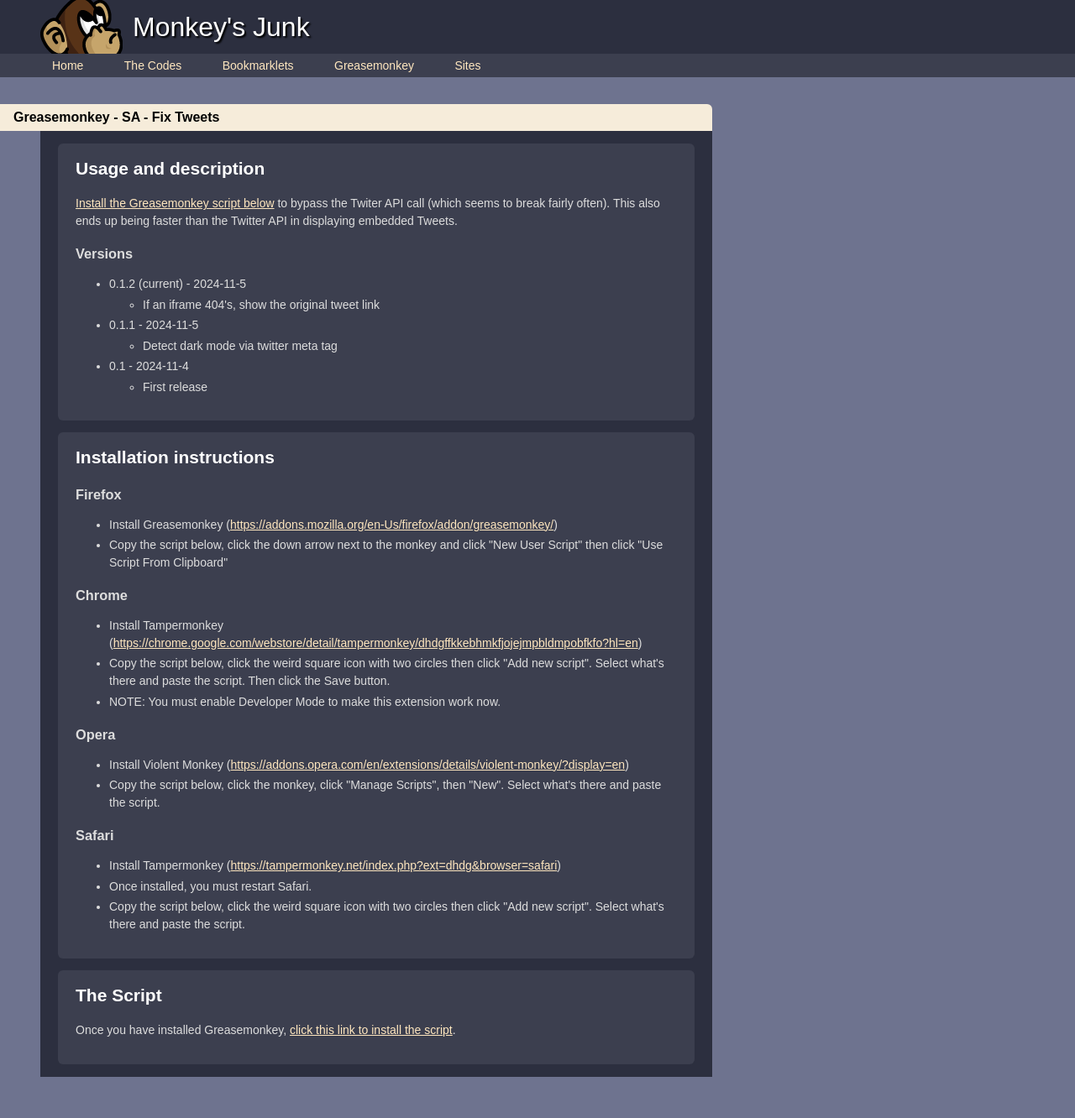
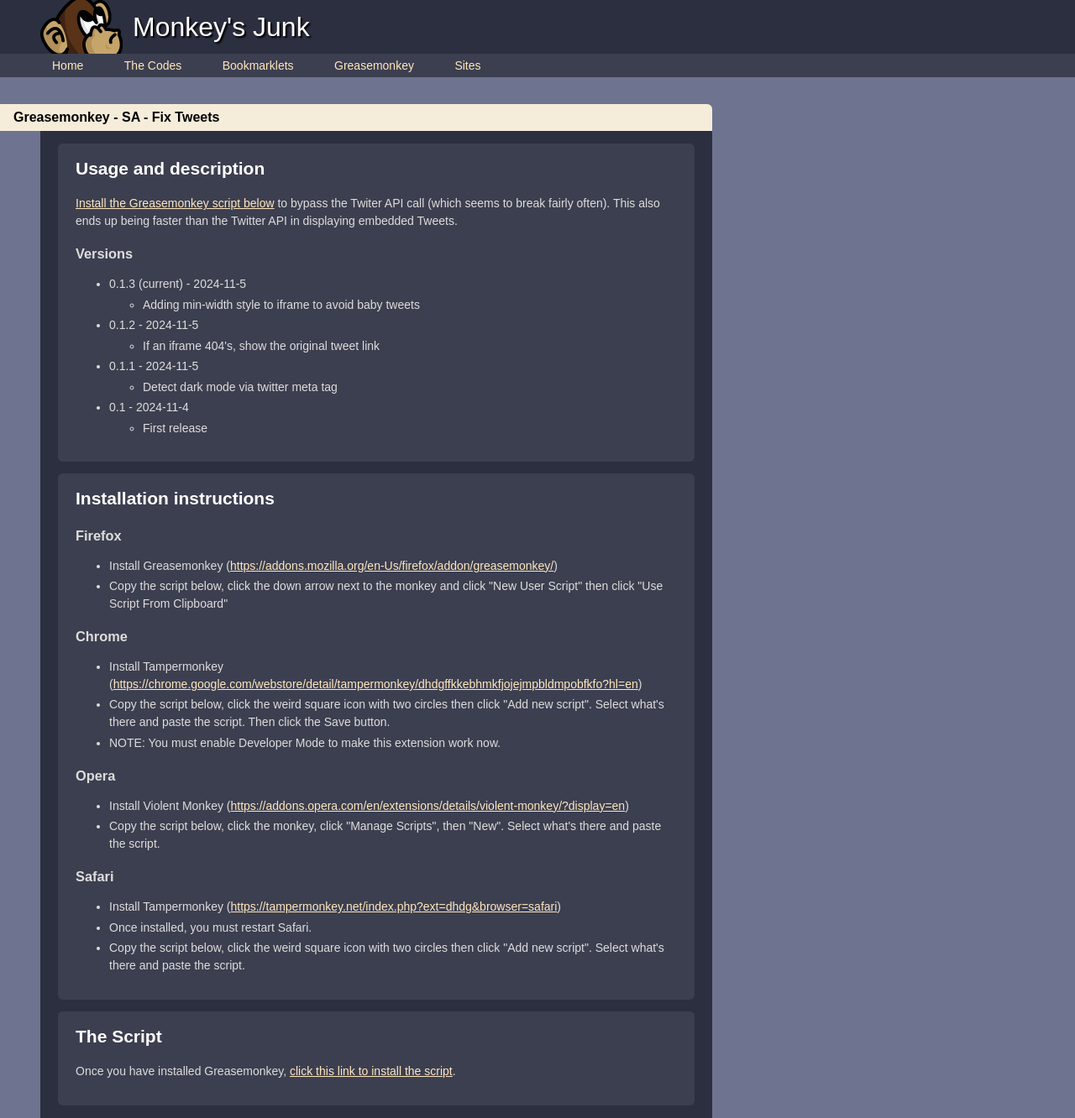
Before and after one commit to cwmonkey/cwmonkey.github.io, a Jekyll site: the page built from greasemonkey/sa-fix-tweets/index.html, in a window 1280 px wide. Shown: the whole page at 84% size. Built offline with Jekyll 4.4.1, drawn with Linux system fonts in a browser that asks for light colours; nearby versions of some CDN libraries; some web fonts are replaced; before the commit the page ends 1283 px from its top, so only the background shows below that.

Commit message:
Adding min width to avoid baby tweets

```diff
--- a/_includes/greasemonkey/sa-fix-tweets/version
+++ b/_includes/greasemonkey/sa-fix-tweets/version
@@ -1 +1 @@
-0.1.2
+0.1.3
--- a/greasemonkey/sa-fix-tweets/index.html
+++ b/greasemonkey/sa-fix-tweets/index.html
@@ -14,7 +14,13 @@
 
 	<ul>
 		<li>
-			0.1.2 (current) - 2024-11-5
+			0.1.3 (current) - 2024-11-5
+			<ul>
+				<li>Adding min-width style to iframe to avoid baby tweets</li>
+			</ul>
+		</li>
+		<li>
+			0.1.2 - 2024-11-5
 			<ul>
 				<li>If an iframe 404's, show the original tweet link</li>
 			</ul>
--- a/greasemonkey/sa-fix-tweets/sa-fix-tweets.user.js
+++ b/greasemonkey/sa-fix-tweets/sa-fix-tweets.user.js
@@ -63,7 +63,7 @@
 		const matches = el.href.match(twitterReg);
 		if (!matches) return;
 		const src = 'https://platform.twitter.com/embed/Tweet.html?dnt=true&embedId=twitter-widget-' + twitterId + '&id=' + matches[2] + '&' + twitterParams + '&theme=' + theme;
-		div.innerHTML = '<iframe src="about:blank" class="my-twitter-embed" id="my-twitter-widget-' + twitterId + '" style="position: static; visibility: visible; width: 550px; height: 528px; display: block; flex-grow: 1;" scrolling="no" frameborder="0" allowtransparency="true" allowfullscreen="true" title="X Post" ></iframe>';
+		div.innerHTML = '<iframe src="about:blank" class="my-twitter-embed" id="my-twitter-widget-' + twitterId + '" style="position: static; visibility: visible; min-width: 550px; width: 550px; height: 528px; display: block; flex-grow: 1;" scrolling="no" frameborder="0" allowtransparency="true" allowfullscreen="true" title="X Post" ></iframe>';
 		const iframe = div.firstChild;
 		el.parentNode.insertBefore(iframe, el);
 		iframe.src = src;
```
